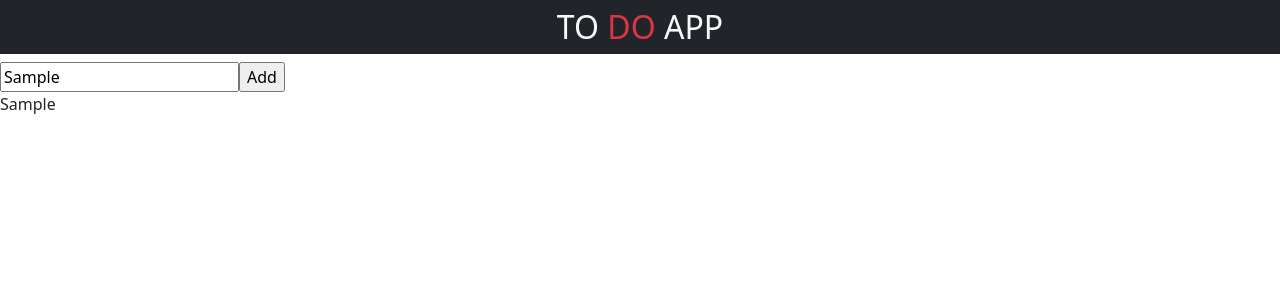
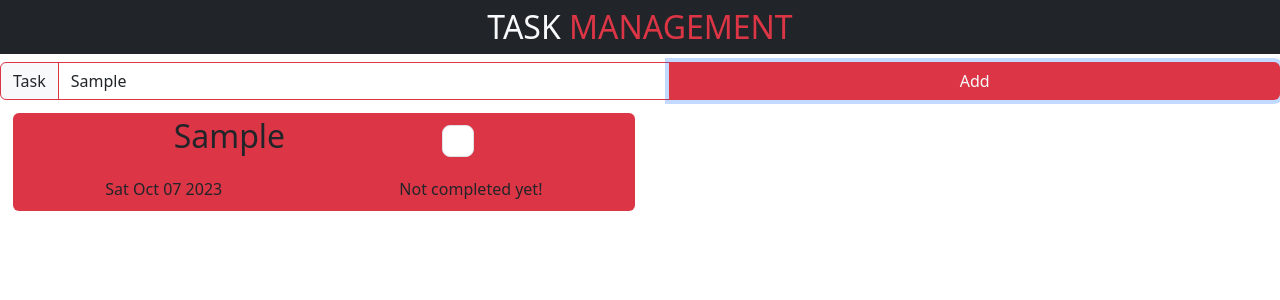
Before and after one commit to OussamaElm0/ToDoApp, a React (Create React App) app: page / in a window 1280 px wide. Both pictures are taken after typing "Sample" into the empty fields and a click on the input "Add". Shown: the top 300 px of the page. Built offline with nearby package versions, Linux system fonts and the light colour scheme.

Commit message:
Final touch

```diff
--- a/src/components/Body.jsx
+++ b/src/components/Body.jsx
@@ -1,29 +1,30 @@
-import React, { useState, useEffect } from 'react';
-import Form from './Form';
+import React, { useState, useEffect } from "react";
+import Form from "./Form";
+import Tasks from "./Tasks";
 
 export default function Body() {
-    const [whatIDO, setWhatIDO] = useState({
-        do : "",
-        time: new Date().getTime(),
-        completed: false,
-    })
+  const [task, setTask] = useState({
+    task: "",
+    date: new Date().toDateString(),
+  });
+  const [tasksList, setTasksList] = useState([]);
 
-    const getValue = (input) => {
-        setWhatIDO( prev => {
-            return {...prev, do: input}
-        })
-    }
+  const getValue = (input) => {
+    setTask((prev) => {
+      return { ...prev, task: input };
+    });
+  };
+  useEffect(() => {
+    setTask(task);
+    setTasksList((prev) => [task,...prev]);
+    console.log(task);
+    console.log(tasksList);
+  }, [task]);
 
-    useEffect(()=> {
-        console.log(whatIDO);
-    },[whatIDO])
-
-    return (
-        <>
-            <Form
-                handleClick={getValue}
-            />
-            <p>{whatIDO.do}</p>
-        </>
-    )
+  return (
+    <>
+      <Form handleClick={getValue} />
+        <Tasks tasks={tasksList} />
+    </>
+  );
 }
--- a/src/components/Form.jsx
+++ b/src/components/Form.jsx
@@ -5,22 +5,27 @@ export default function Input({handleClick}) {
 
     return (
       <>
-        <form>
+        <form className="input-group">
+          <label className="input-group-text border border-danger border-1" htmlFor="task-text">
+            Task
+          </label>
           <input
             type="text"
-            id="todo-text"
+            id="task-text"
+            className="form-control border border-danger border-1"
             name="todo"
             value={inputValue}
-            onChange={({target: {value}}) => setInputValue(value) }
+            onChange={({ target: { value } }) => setInputValue(value)}
           />
           <input
-            type='submit'
+            type="submit"
+            className="form-control bg-danger text-light border border-0"
             value="Add"
             onClick={(e) => {
-                e.preventDefault()
-                handleClick(inputValue)
+              e.preventDefault();
+              handleClick(inputValue);
             }}
-        />
+          />
         </form>
       </>
     );
--- a/src/components/Header.jsx
+++ b/src/components/Header.jsx
@@ -3,7 +3,7 @@ import React from 'react';
 export default function Header() {
     return (
       <header className='header text-light h2 text-center p-2 bg-dark'>
-        TO <span className='text-danger'>DO</span> APP
+        TASK <span className='text-danger'>MANAGEMENT</span>
       </header>
     );
 }
--- /dev/null
+++ b/src/components/Task.jsx
@@ -0,0 +1,32 @@
+import React, { useState } from 'react';
+
+export default function Task({ task, date }) {
+    const [statue, setStatue] = useState(false)
+
+    const handleChange = () => {
+        setStatue(prev => prev ? false : true)
+    }
+
+    const textStyle = {
+        textDecoration: "line-through"
+    }
+
+  return (
+    <div className={`p-1  task ${statue ? "bg-success text-light" : "bg-danger text-dark"} rounded`}>
+      <p className="d-flex justify-content-evenly h2">
+        <p style={statue ? textStyle : null}>
+          {task == "" ? "Not found" : task}
+        </p>
+        <input
+          type="checkbox"
+          onChange={handleChange}
+          className="form-check-input"
+        />
+      </p>
+      <p className="d-flex justify-content-around h6">
+        {date}{" "}
+        <span className="">{statue ? "Completed" : "Not completed yet!"}</span>
+      </p>
+    </div>
+  );
+}
--- /dev/null
+++ b/src/components/Tasks.jsx
@@ -0,0 +1,16 @@
+import React from 'react';
+import Task from './Task';
+import "../styles/Tasks.css";
+
+export default function Tasks({tasks}) {
+
+    return (
+      <div className='tasks-section'>
+        {tasks.map(({ task, date }) => {
+          return (
+            task !== "" ? <Task task={task} date={date}  /> : null
+          )
+        })}
+      </div>
+    );
+}
--- /dev/null
+++ b/src/styles/Tasks.css
@@ -0,0 +1,11 @@
+.tasks-section {
+    display: grid;
+    grid-template-columns: repeat(2, 1fr);
+    grid-template-rows: auto;
+    gap: 10px;
+    margin: 1%;
+}
+.task {
+    grid-template: span 1;
+    grid-row: span 1;
+}
```
